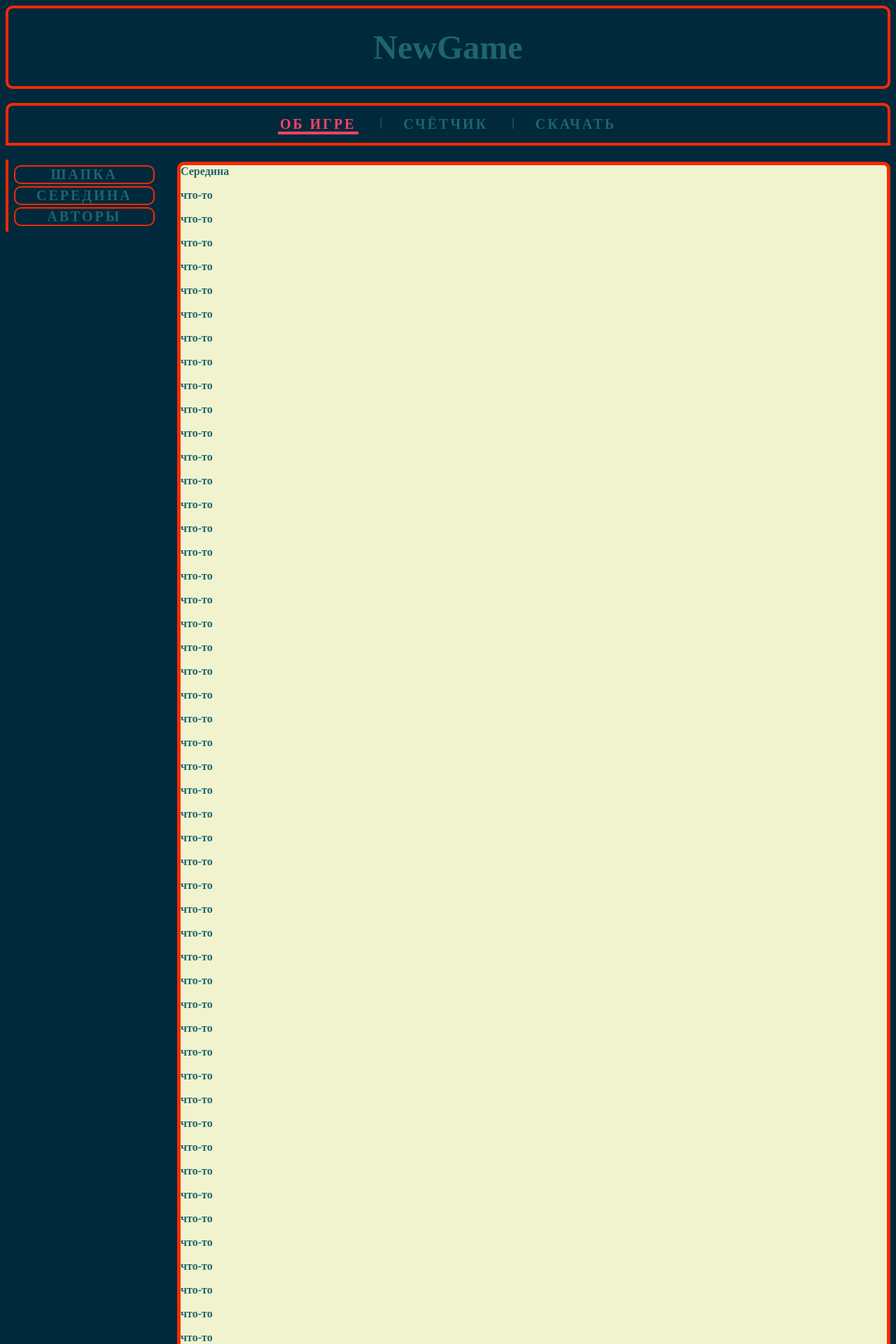
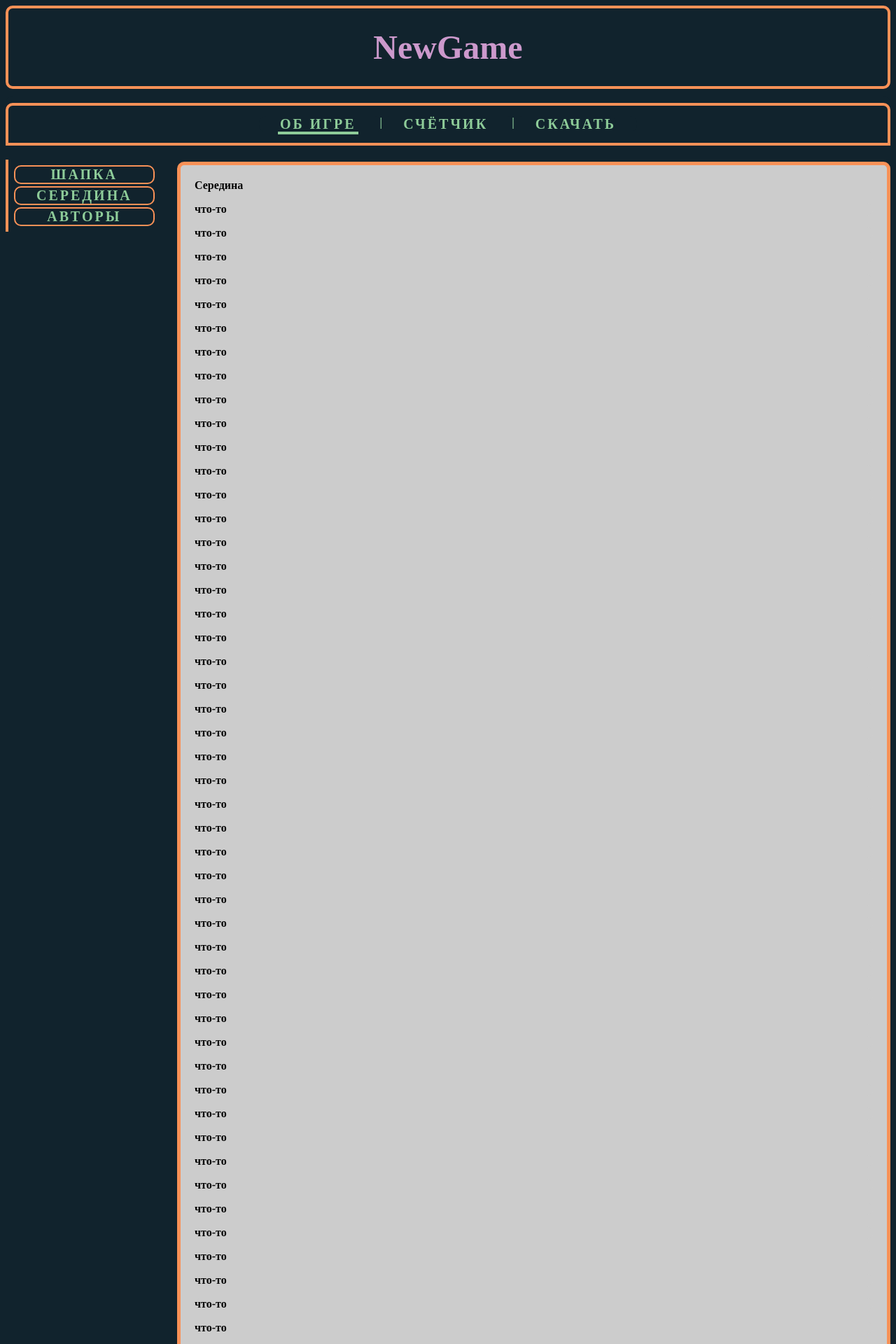
Before and after one commit to GREMIAR/Semester-5, a PHP site: page /Main.html in a window 1280 px wide. Shown: the top 1920 px of the page at 70% size. Run offline with PHP 8.4, Linux system fonts and the light colour scheme.

Commit message:
Настройка цветов

```diff
--- a/lab 1/style.css
+++ b/lab 1/style.css
@@ -1,33 +1,36 @@
 *{
-	color: #1e656d;
-	background:#00293c;
+	color: #8ecc99;
+	background:#11232d;
 	border-radius: 10px;
-	/*
-
-	*/
 	font-weight: bold;
+	font-family: "Times New Roman", Times, serif;
 }
 
 header {
+	color:#cc99cc;
 	text-align:center;
 	padding: 28px;
 	font-size: 48px;
-	border: solid 4px #f62a00;
+	border: solid 4px #f99157;
 	margin-bottom: 10px;
 }
 
 article{
+	background: #cccccc;
+	margin-top:-100px;
+	border: solid 5px #f99157;
+	margin-left: 245px;
+	padding: 20px;
+}
+
+article a{
 	color: black;
-	background: #f1f3ce;
-	margin-top:-100px;
-	border: solid 5px #f62a00;
-	margin-left: 245px;
+	background: #cccccc;
 }
-article a{
-	background: #f1f3ce;
-}
+
 article p{
-	background: #f1f3ce;
+	color: black;
+	background: #cccccc;
 }
 
 .menu{
@@ -35,34 +38,29 @@ article p{
 	margin-top:20px;
 	position: sticky;
 	top: 71px;
-	border-left: solid 4px #f62a00;
+	border-left: solid 4px #f99157;
 	border-radius: 0px;
 	padding: 5px;
-	text-align: left;
-	transition: 1s;
 	padding-right: 20px;
 	display: inline-block;
+	transition: 1s;
 }
-
 
 .menu li {
 	text-align:center;
 	display: block;
-	border: solid 2px #f62a00;
+	border: solid 2px #f99157;
+	margin: 3px;
 	transition: 1s;
-	margin: 3px;
 }
+
 .menu li:hover{
 	transform: translate(25px,0);
 }
 
-
-
-
 .menu a {
 	position: relative;
 	text-decoration: none;
-	font-family: "Times New Roman", Times, serif;
 	letter-spacing: 3px;
 	margin: 0px 30px;
 	font-size: 20px;
@@ -71,7 +69,7 @@ article p{
 	transition: .5s;
 }
 section{
-	border-top: solid 10px #00293c;
+	border-top: solid 10px #11232d;
 	position: sticky;
 	top: 0px;
 }
@@ -83,7 +81,7 @@ section{
 	text-align: center;
 	margin-top:0px;
 	margin-bottom: 0px;
-	border: solid 4px #f62a00;
+	border: solid 4px #f99157;
 }
 
 .NavBar li {
@@ -132,12 +130,12 @@ section{
 	transform: scale(1);
 }
 .NavBar a.CurrentPlace{
-	color: #FF4364;
+	color: #8ecc99;
 }
 
 .NavBar a.CurrentPlace:before{
 	content: "";
-	border: solid 2px #FF4364;
+	border: solid 2px #8ecc99;
 	position: absolute;
 	margin: -3px;
 	transform: scale(1);
@@ -145,23 +143,23 @@ section{
 }
 
 .NavBar a.CurrentPlace:hover{
-	color:#f62a00;
+	color:#FF4364;
 }
 
 .NavBar a.CurrentPlace:after{
 	content: "";
-	border: solid 2px #FF4364;
+	border: solid 2px #8ecc99;
 	position: absolute;
 	right: 0px;
 	left: 0px;
 	bottom: 0px;
 	margin: -3px;
 	transform: scale(0);
-	transition: .8s;
+	transition: 1s;
 }
 
 .NavBar a.CurrentPlace:hover:after{
-	border-color: #f62a00;
+	border-color: #FF4364;
 	transform: scale(1);
 }
 
@@ -170,6 +168,6 @@ footer{
 	vertical-align: middle;
 	font-size:18px;
 	text-align:center;
-	border: solid 4px #f62a00;
+	border: solid 4px #f99157;
 	padding: 10px;
 }
```
